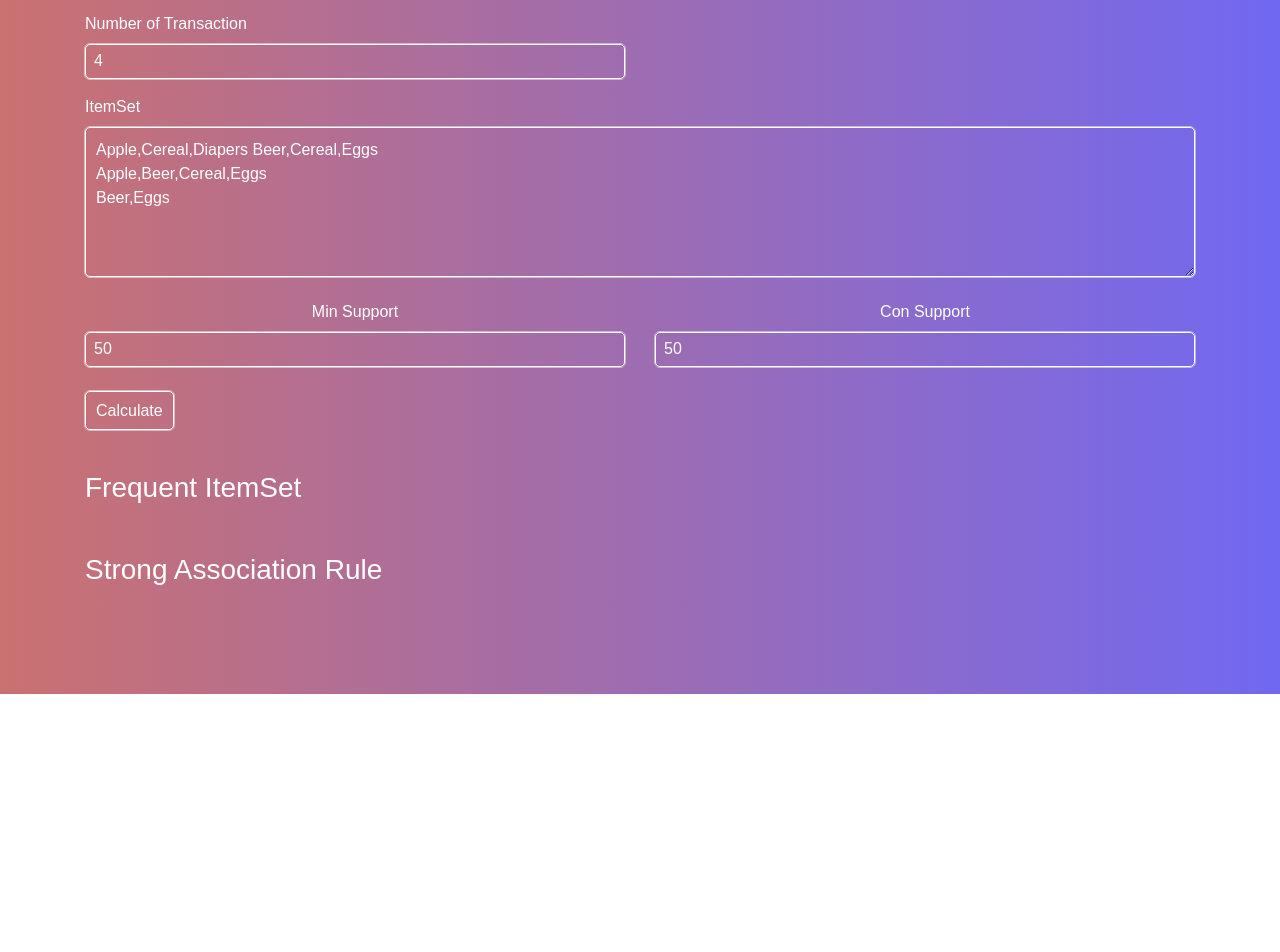
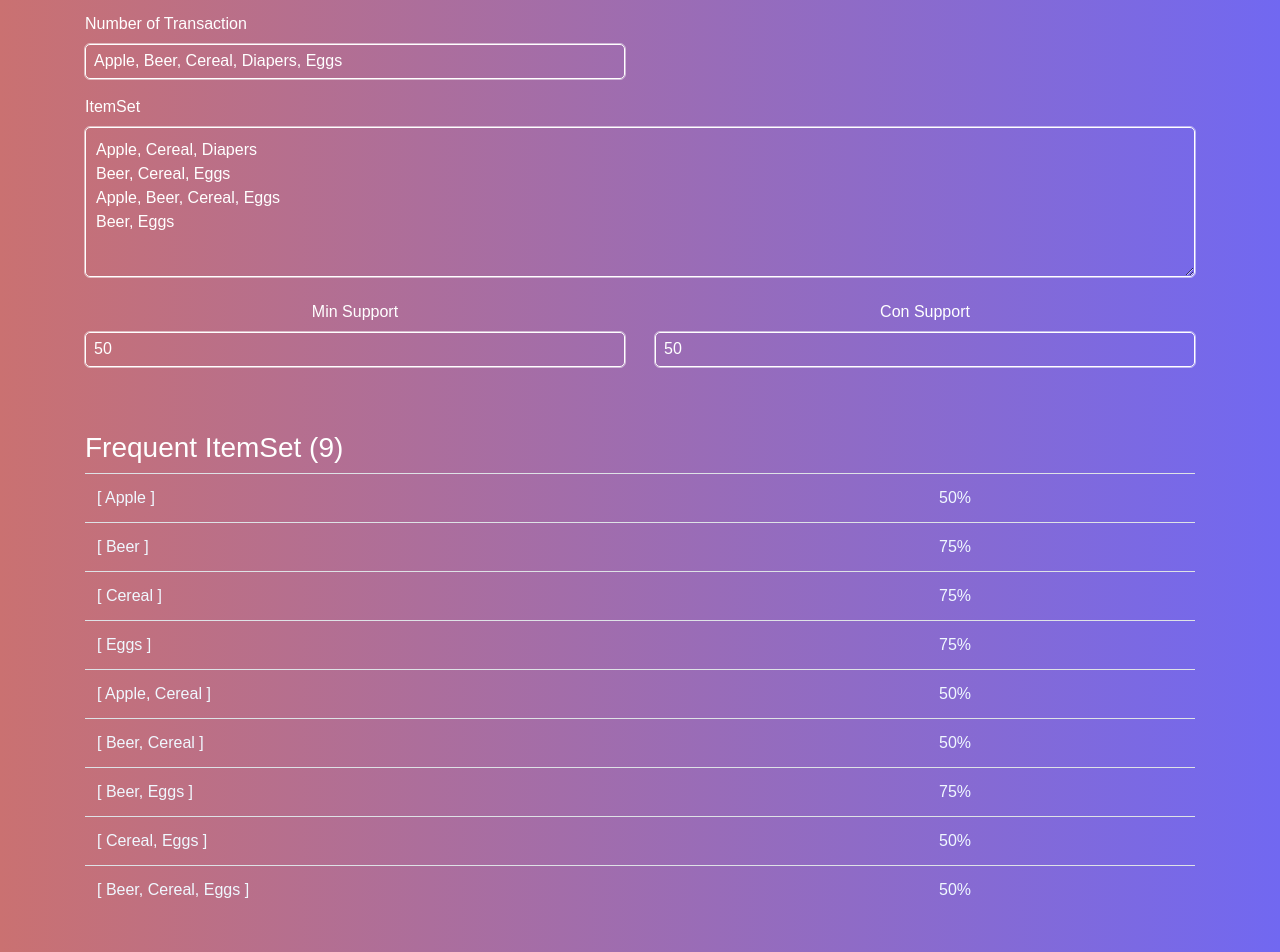
Before and after one commit to fvck3oy/3oy2esume, a React (Create React App) app: page /apriori in a window 1280 px wide. Shown: the part 160-1112 px from the top of the page. Before the commit the page ends 854 px from the top, so only its background shows below. Built offline with nearby package versions, Linux system fonts and the light colour scheme; what webfontloader would draw is missing.

Commit message:
Add apriori calc

```diff
--- a/src/Apriori.js
+++ b/src/Apriori.js
@@ -1,71 +1,234 @@
 import React, { Component } from 'react'
 
 import './App.css'
-import '../node_modules/bootstrap/dist/css/bootstrap.min.css'
-import { BrowserRouter as Router } from 'react-router-dom'
-
+import 'bootstrap/dist/css/bootstrap.min.css'
 
 class Apriori extends Component {
-  componentDidMount(){
-    document.title = "Apriori"
-  }
+	timer = null
+	state = {
+		input: 'Apple, Beer, Cereal, Diapers, Eggs',
+		data: 'Apple, Cereal, Diapers\nBeer, Cereal, Eggs\nApple, Beer, Cereal, Eggs\nBeer, Eggs',
+		minSup: 50,
+		minCon: 50,
+		freqSet: [],
+		strongSet: []
+	}
+
+	isSubset = (arr, items) => {
+		let match = true
+		items.forEach(item => {
+			if (arr.indexOf(item) === -1) match = false
+		})
+		return match
+	}
+
+	getCombinations = arr => {
+		let result = []
+		let f = (prefix, arr) => {
+			for (let i = 0; i < arr.length; i++) {
+				result.push(prefix.concat(arr[i]))
+				f(prefix.concat(arr[i]), arr.slice(i + 1))
+			}
+		}
+		f([], arr)
+		return result
+	}
+
+	getPermutations = arr => {
+		let result = []
+		arr.forEach(x => {
+			arr.forEach(y => {
+				let match = false
+				for (let i = 0; i < x.length; i++) {
+					if (y.indexOf(x.slice(i, i + 1).pop()) !== -1) match = true
+				}
+				if (!match) result.push({ x, y })
+			})
+		})
+		return result
+	}
+
+	getKey = arr => {
+		return arr.sort((a, b) => (a < b ? -1 : b > a ? 1 : 0)).join('')
+	}
+
+	getVal = (arr, key) => {
+		for (let i = 0; i < arr.length; i++) {
+			if (arr[i].key == key) {
+				return arr[i].val
+			}
+		}
+		return 0
+	}
+
+	makeFreq = (comb, data, min = 50) => {
+		let freq = []
+		comb.forEach(item => {
+			const key = this.getKey(item)
+			freq.push({ key, item, val: 0 })
+
+			data.forEach(line => {
+				if (this.isSubset(line, item)) {
+					let match = false
+					for (let i = 0; i < freq.length; i++) {
+						if (freq[i].key === key) {
+							freq[i].val += (1 / data.length) * 100
+							match = true
+						}
+					}
+				}
+			})
+		})
+		return freq.filter(item => item.val >= min)
+	}
+
+	makeStrong = (perm, freq, min = 50) => {
+		let strong = []
+		perm.forEach(item => {
+			const { x, y } = item
+			const freqA = this.getVal(freq, this.getKey(x.concat(y)))
+			const freqB = this.getVal(freq, this.getKey(x))
+
+			let val = Math.round((freqA / freqB) * 100) || 0
+			console.log(x.join(''), y.join(''), ' | ', this.getKey(x.concat(y)), this.getKey(y), freqA, freqB, val)
+			strong.push({ x, y, val })
+		})
+		console.log(strong)
+		return strong.filter(item => item.val >= min)
+	}
+
+	calc = () => {
+		this.setState(
+			{
+				freqSet: [],
+				strongSet: []
+			},
+			() => {
+				const { input, data, minSup, minCon } = this.state
+				const INPUT = input.split(',').map(item => item.trim())
+				const DATA = data.split('\n').map(line => line.split(',').map(item => item.trim()))
+
+				const COMBINATION = this.getCombinations(INPUT)
+				const PERMUTATION = this.getPermutations(COMBINATION)
+
+				const freqSet = this.makeFreq(COMBINATION, DATA, minSup)
+				const strongSet = this.makeStrong(PERMUTATION, freqSet, minCon)
+
+				// console.log(COMBINATION.length, PERMUTATION.length, freqSet.length, strongSet.length)
+
+				this.setState({
+					freqSet,
+					strongSet
+				})
+			}
+		)
+	}
+
+	componentDidMount() {
+		document.title = 'Apriori'
+		this.calc()
+	}
+
+	handleChange = e => {
+		const { id, value } = e.target
+
+		clearTimeout(this.timer)
+		this.timer = setTimeout(() => this.calc(), 300)
+
+		this.setState({
+			[id]: value
+		})
+	}
+
 	render() {
+		const { input, data, minSup, minCon, freqSet, strongSet } = this.state
 		return (
-			<div class="container">
-				<div class="row">
-        <h1>Apriori</h1>
-					<div class="col-12">
-						<div  class="">
-							<div class="row mt-3 mb-3">
-								<div class="col-6">
+			<div className="container">
+				<div className="row">
+					<h1>Apriori</h1>
+					<div className="col-12">
+						<div className="">
+							<div className="row mt-3 mb-3">
+								<div className="col-6">
 									<label>Number of Transaction</label>
-									<input type="number" id="" class="outline-effect" placeholder="please fill number of transaction" value="4" />
+									<input
+										type="text"
+										className="outline-effect"
+										placeholder="Input Range"
+										id="input"
+										onChange={this.handleChange}
+										value={input}
+									/>
 								</div>
 							</div>
-							<div class="mt-3 mb-3">
+							<div className="mt-3 mb-3">
 								<label>ItemSet</label>
 								<br />
-								<textarea id="itemSet" class="outline-effect">
-									Apple,Cereal,Diapers Beer,Cereal,Eggs&#10;Apple,Beer,Cereal,Eggs&#10;Beer,Eggs
-								</textarea>
+								<textarea className="outline-effect" id="data" onChange={this.handleChange} value={data} />
 							</div>
-							<div class="support-input row mt-3 mb-3">
-								<div class="col-6">
-									<label for="inline_field">Min Support </label>
-									<input type="number" id="minSup" class="outline-effect" placeholder="please fill number (%)" value="50" />
+							<div className="support-input row mt-3 mb-3">
+								<div className="col-6">
+									<label htmlFor="inline_field">Min Support</label>
+									<input
+										type="number"
+										className="outline-effect"
+										placeholder="please fill number (%)"
+										id="minSup"
+										onChange={this.handleChange}
+										value={minSup}
+									/>
 								</div>
 
-								<div class="col-6">
-									<label for="warning_field">Con Support </label>
-									<input type="number" id="minCon" class="outline-effect" placeholder="please fill number (%)" value="50" />
+								<div className="col-6">
+									<label htmlFor="warning_field">Con Support</label>
+									<input
+										type="number"
+										className="outline-effect"
+										placeholder="please fill number (%)"
+										id="minCon"
+										onChange={this.handleChange}
+										value={minCon}
+									/>
 								</div>
 							</div>
 						</div>
 					</div>
 				</div>
 
-				<div class="mt-3 mb-3">
-					<span class="btn-cal" onclick="cal();">
+				{/* <div className="mt-3 mb-3">
+					<span className="btn-cal" onClick={e => this.calc()}>
 						Calculate
 					</span>
+				</div> */}
+
+				<div className="mt-5">
+					<h3 className="">Frequent ItemSet ({freqSet.length})</h3>
+					<table className="table">
+						{freqSet
+							.sort((a, b) => (a.item.length < b.item.length ? -1 : b.item.length > a.item.length ? 1 : 0))
+							.map(data => (
+								<tr key={data.key}>
+									<td>[ {data.item.join(', ')} ]</td>
+									<td>{data.val}%</td>
+								</tr>
+							))}
+					</table>
 				</div>
 
-				<div class="mt-5">
-					<h3 class="">Frequent ItemSet</h3>
-					<div id="texts" class="">
-						<div class="">
-							<div id="result1" />
-						</div>
-					</div>
-				</div>
-
-				<div class="mt-5">
-					<h3 class="">Strong Association Rule</h3>
-					<div id="texts" class="">
-						<div class="">
-							<div id="result2" />
-						</div>
-					</div>
+				<div className="mt-5">
+					<h3 className="">Strong Association Rule ({strongSet.length})</h3>
+					<table className="table">
+						{strongSet
+							.sort((a, b) => (a.x.length < b.x.length ? -1 : b.x.length > a.x.length ? 1 : 0))
+							.map((data, index) => (
+								<tr key={index}>
+									<td>[ {data.x.join(', ')} ]</td>
+									<td>=></td>
+									<td>[ {data.y.join(', ')} ]</td>
+									<td>{data.val}%</td>
+								</tr>
+							))}
+					</table>
 				</div>
 			</div>
 		)
```
